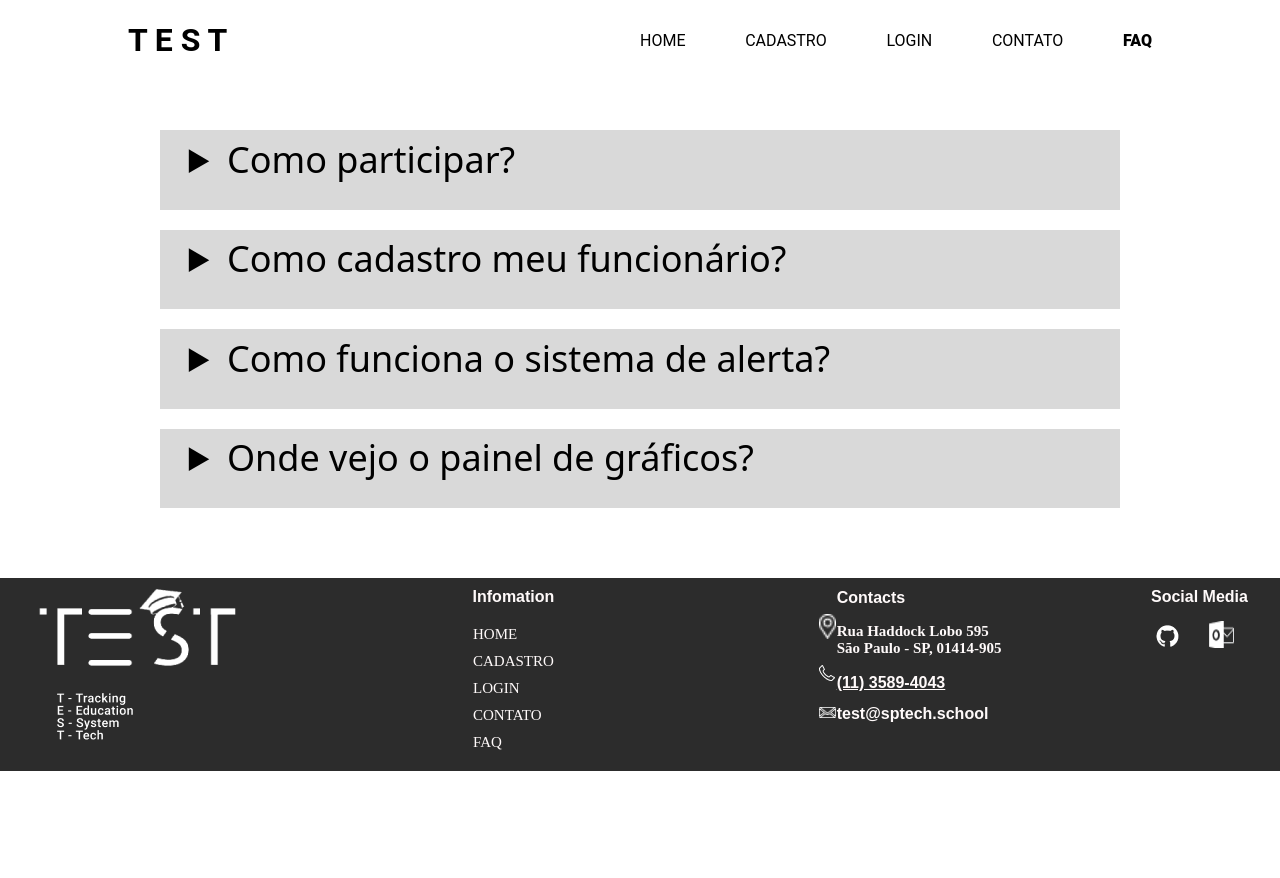
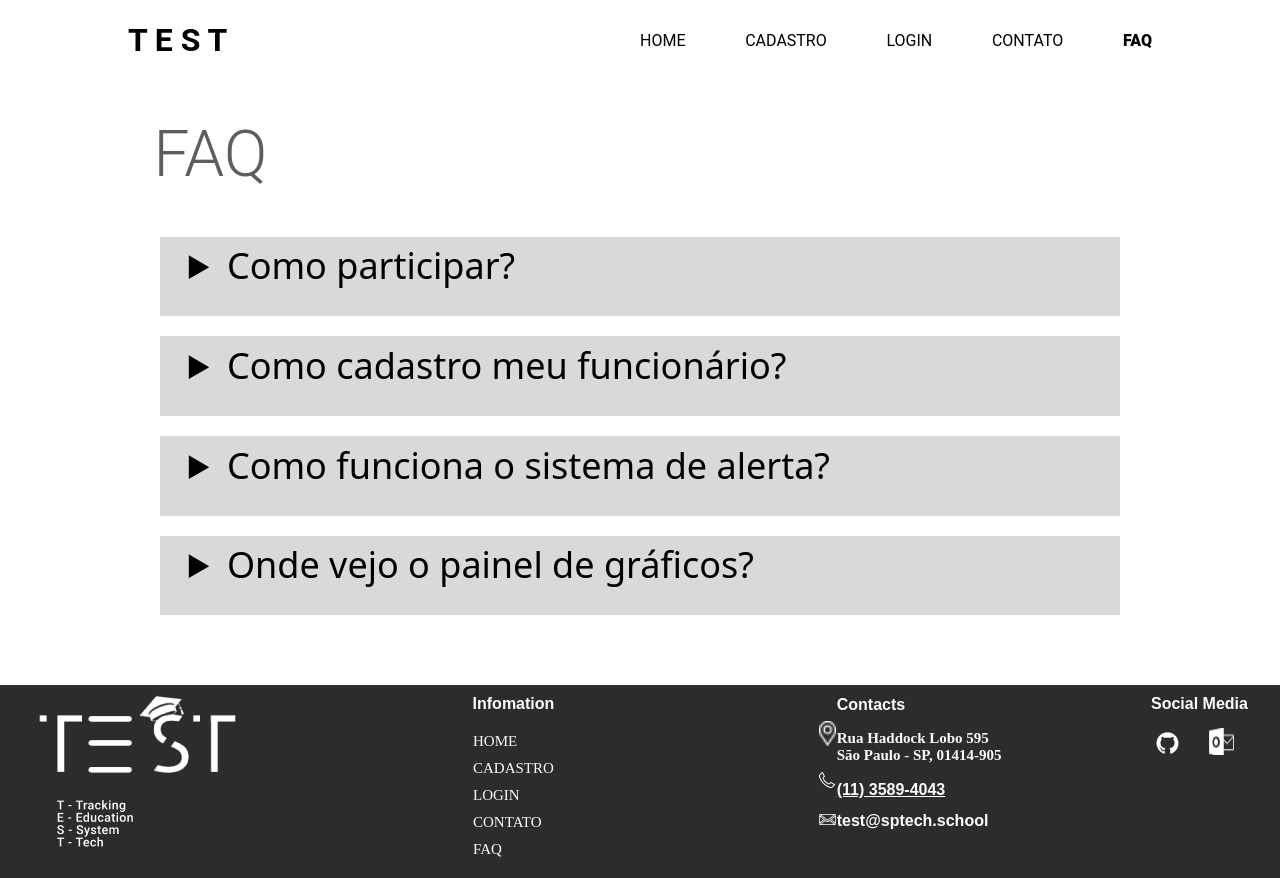
Before and after one commit to TEST-SPRINT4/site-institucional, a website: page site/public/faq.html in a window 1280 px wide. Before the commit the page ends 800 px from the top, so only its background shows below. Drawn offline with Linux system fonts and the light colour scheme.

Commit message:
update(faq desktop pronto)

```diff
--- a/site/public/css/cadastro_faculdade.css
+++ b/site/public/css/cadastro_faculdade.css
@@ -74,6 +74,7 @@ body {
         text-align: start;
         font-family: 'Roboto', sans-serif;
         font-size: 64px;
+
     }
 
     .titulo1{
@@ -88,6 +89,7 @@ body {
 
     .titulo-cadastro span{
         display: block;
+        border-bottom: 3px solid rgba(242, 242, 242, 1);
     }
 
     .card-cadastro {
--- a/site/public/css/faq.css
+++ b/site/public/css/faq.css
@@ -12,6 +12,7 @@ body {
     padding: 0;
     background-color: rgba(255, 255, 255, 1);
     font-family: 'Roboto', sans-serif;
+
 }
 
 @media only screen and (min-width: 1200px) {
@@ -54,11 +55,23 @@ body {
         list-style-type: none;
     }
 
+    .titulo-faq {
+        position: relative;
+        left: 12%;
+        width: 10vw;
+    }
+    .titulo-faq h1{
+        color: rgba(94, 94, 94, 1);
+        font-weight: 300;
+        line-height: 64px;
+        font-size: 64px;
+
+    }
     .container-main-faq {
         display: flex;
         align-items: center;
         flex-direction: column;
-        width: 100vw;
+        width: 98vw;
         margin: auto;
         margin-bottom: 50px;
         margin-top: 50px;
--- a/site/public/faq.html
+++ b/site/public/faq.html
@@ -38,7 +38,9 @@
             </ul>
         </div>
     </header>
-    <div class="titulo-faq"></div>
+    <div class="titulo-faq">
+        <h1>FAQ</h1>
+    </div>
     <div class="container-main-faq">
         <div class="container-faq">
             <details>
```
Also changed, not shown: site/public/cadastro_faculdade.html (+2 -2 lines).
